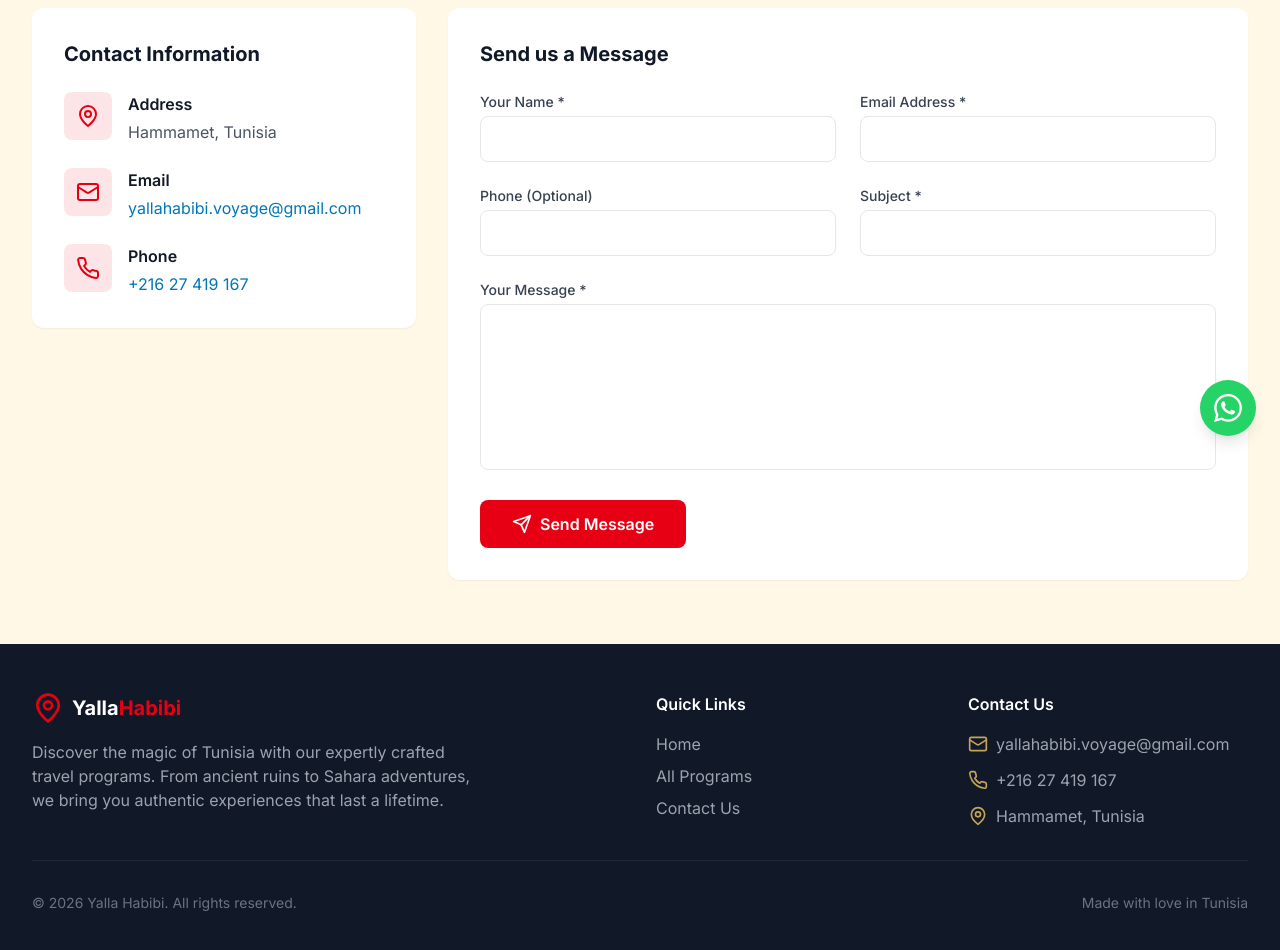
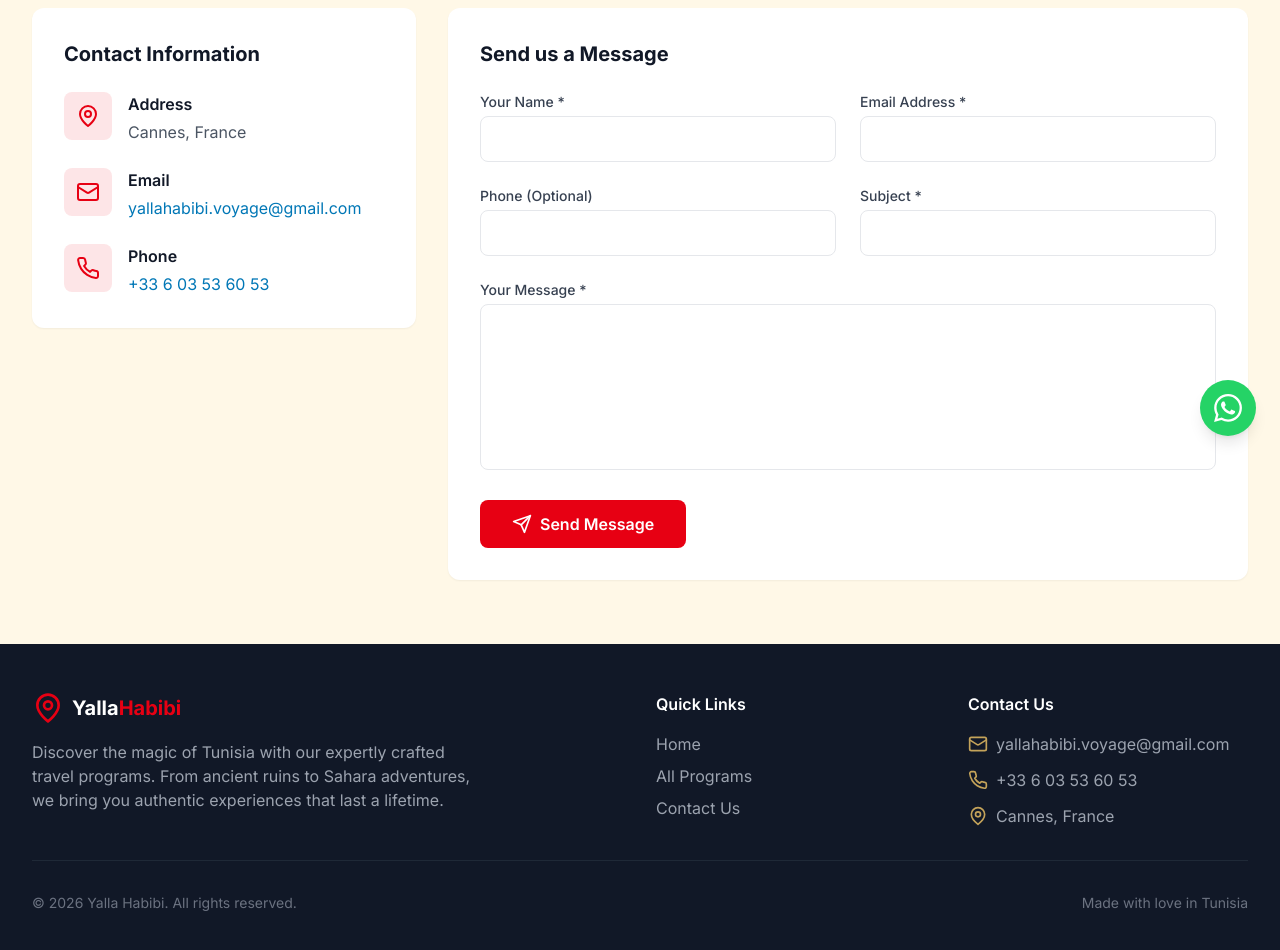
Before and after one commit to amirmansouri/tunisia_travel, a Next.js app: page /contact in a window 1280 px wide. Shown: the part 340-1290 px from the top of the page. Built offline with nearby package versions, Linux system fonts and the light colour scheme; no server answers.

Commit message:
addresse

```diff
--- a/app/contact/page.tsx
+++ b/app/contact/page.tsx
@@ -40,7 +40,7 @@ export default function ContactPage() {
                       </div>
                       <div>
                         <h3 className="font-semibold text-gray-900">Address</h3>
-                        <p className="text-gray-600 mt-1">Hammamet, Tunisia</p>
+                        <p className="text-gray-600 mt-1">Cannes, France</p>
                       </div>
                     </div>
 
@@ -62,8 +62,8 @@ export default function ContactPage() {
                       </div>
                       <div>
                         <h3 className="font-semibold text-gray-900">Phone</h3>
-                        <a href="tel:+21627419167" className="text-tunisia-blue hover:underline mt-1 block">
-                          +216 27 419 167
+                        <a href="tel:+33603536053" className="text-tunisia-blue hover:underline mt-1 block">
+                          +33 6 03 53 60 53
                         </a>
                       </div>
                     </div>
--- a/app/layout.tsx
+++ b/app/layout.tsx
@@ -63,7 +63,7 @@ export default function RootLayout({
           <FavoritesProvider>
             <VisitorTracker />
             {children}
-            <WhatsAppButton phoneNumber="+21627419167" />
+            <WhatsAppButton phoneNumber="+33603536053" />
             <PWAInstall />
           </FavoritesProvider>
         </LanguageProvider>
--- a/components/public/Footer.tsx
+++ b/components/public/Footer.tsx
@@ -65,12 +65,12 @@ export default function Footer() {
               </li>
               <li className="flex items-center space-x-2">
                 <Phone className="h-5 w-5 text-tunisia-sand" />
-                <a href="https://wa.me/21627419167" target="_blank" rel="noopener noreferrer" className="text-gray-400 hover:text-white transition-colors">+216 27 419 167</a>
+                <a href="https://wa.me/33603536053" target="_blank" rel="noopener noreferrer" className="text-gray-400 hover:text-white transition-colors">+33 6 03 53 60 53</a>
               </li>
               <li className="flex items-start space-x-2">
                 <MapPin className="h-5 w-5 text-tunisia-sand mt-0.5" />
                 <span className="text-gray-400">
-                  Hammamet, Tunisia
+                  Cannes, France
                 </span>
               </li>
             </ul>
```
